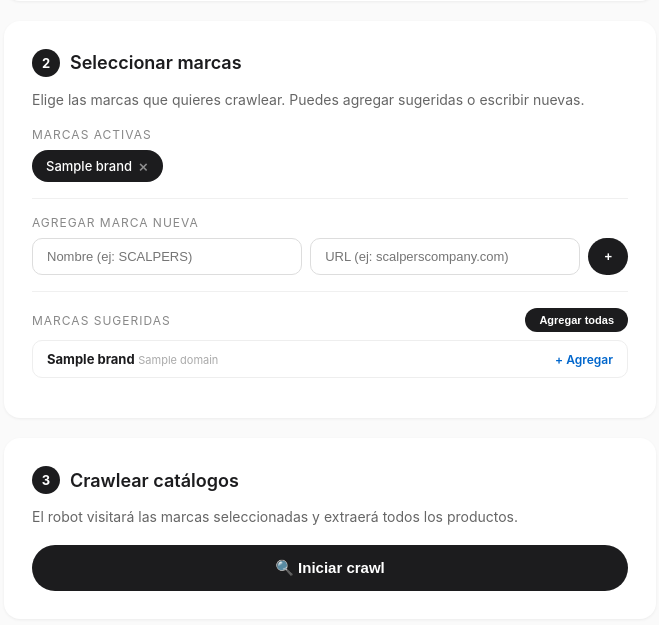
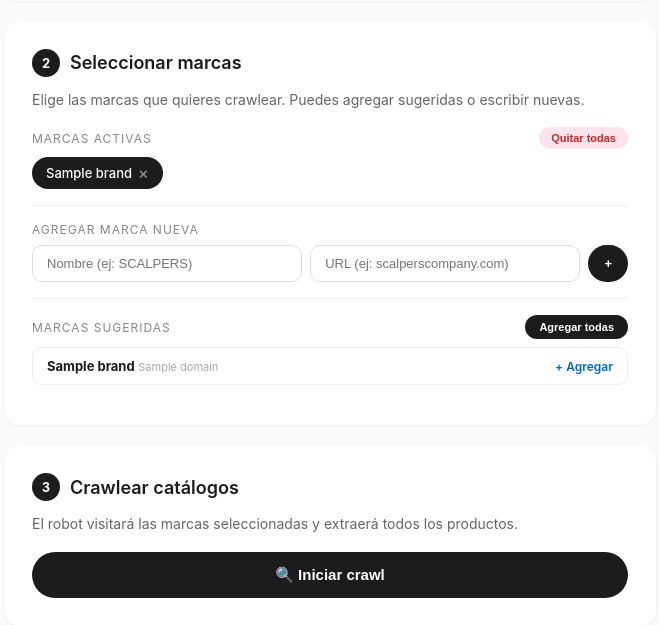
Before and after one commit to modela-simulador/moder-curator, a Flask app: template templates/index.html in a window 1280 px wide. Shown: the part 545-1170 px from the top of the page, without its empty margins (310-969 px from the left). Run offline with Flask 3, Linux system fonts and the light colour scheme; the template is opened without the code that fills it: most values are stand-ins (such as "Sample title", 1, 10 or a date in 2020).

Commit message:
Add "Quitar todas" button to remove all active brands at once
Adds a red pill button next to "Marcas activas" that clears all
selected brands with one click. Includes confirmation dialog.

Co-Authored-By: Claude Opus 4.6 (1M context) <noreply@anthropic.com>

```diff
--- a/app.py
+++ b/app.py
@@ -1595,6 +1595,15 @@ def remove_brand():
     active = [b for b in active if b["domain"] != domain]
     save_active_brands(active, country)
     return jsonify({"status": "ok", "count": len(active)})
+
+
+@app.route("/remove-all-brands", methods=["POST"])
+@login_required
+def remove_all_brands():
+    """Remove all brands from active list"""
+    country = load_active_country()
+    save_active_brands([], country)
+    return jsonify({"status": "ok", "count": 0})
 
 
 @app.route("/change-country", methods=["POST"])
--- a/templates/index.html
+++ b/templates/index.html
@@ -151,7 +151,12 @@
         <div class="card" id="step2">
             <h2><span class="step-number">2</span> Seleccionar marcas</h2>
             <p>Elige las marcas que quieres crawlear. Puedes agregar sugeridas o escribir nuevas.</p>
-            <div style="font-size: 12px; color: #888; text-transform: uppercase; letter-spacing: 1px; margin-bottom: 8px;">Marcas activas</div>
+            <div style="display: flex; justify-content: space-between; align-items: center; margin-bottom: 8px;">
+                <div style="font-size: 12px; color: #888; text-transform: uppercase; letter-spacing: 1px;">Marcas activas</div>
+                {% if active_brands %}
+                <button class="btn btn-small" onclick="removeAllBrands()" style="font-size: 11px; padding: 5px 12px; background: #fce4ec; color: #c62828; border: none;">Quitar todas</button>
+                {% endif %}
+            </div>
             <div class="brand-list" id="activeBrands">
                 {% for brand in active_brands %}
                 <div class="brand-chip active" data-domain="{{ brand.domain }}">
@@ -296,6 +301,12 @@
             }).then(() => location.reload());
         }
 
+        function removeAllBrands() {
+            if (!confirm('¿Quitar todas las marcas activas?')) return;
+            fetch('/remove-all-brands', { method: 'POST' })
+                .then(() => location.reload());
+        }
+
         function startCrawl() {
             document.getElementById('crawlBtn').disabled = true;
             document.getElementById('crawlLoading').style.display = 'block';
```
